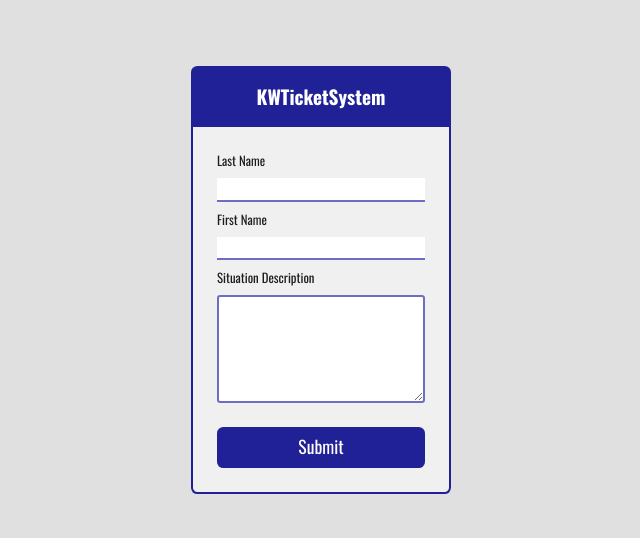
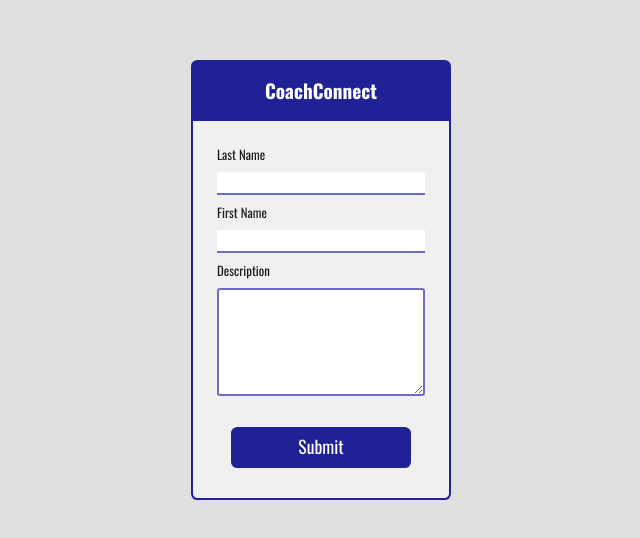
Before and after one commit to DFBDev/CoachConnect, a React (Vite) app: page / in a window 1280 px wide. Shown: the part 120-658 px from the top of the page, without its empty margins (319-959 px from the left). Built offline with nearby package versions, Linux system fonts and the light colour scheme.

Commit message:
Added submission indicator.

```diff
--- a/index.html
+++ b/index.html
@@ -2,9 +2,9 @@
 <html lang="en">
   <head>
     <meta charset="UTF-8" />
-    <link rel="icon" type="image/svg+xml" href="/vite.svg" />
+    <link rel="icon" type="image/svg+xml" href="/ccLogo.svg" />
     <meta name="viewport" content="width=device-width, initial-scale=1.0" />
-    <title>TicketSystem</title>
+    <title>CoachConnect</title>
     <link rel="preconnect" href="https://fonts.googleapis.com">
     <link rel="preconnect" href="https://fonts.gstatic.com" crossorigin>
     <link href="https://fonts.googleapis.com/css2?family=Oswald:wght@200..700&display=swap" rel="stylesheet">
--- a/src/App.css
+++ b/src/App.css
@@ -1,3 +1,12 @@
+@keyframes spin {
+  0% {
+      transform:rotate(0deg)
+  }
+  100% {
+      transform:rotate(360deg);
+  }
+}
+
 #formHeader {
   display:flex;
   justify-content:center;
@@ -46,6 +55,7 @@ input {
   font-family:Oswald;
   font-size:1.1rem;
   transition:all 0.1s ease-in-out;
+  min-width:180px;
 }
 #submitButton:hover {
   transform:scale(1.02);
@@ -59,3 +69,13 @@ input {
   border-radius:0.2rem;
   background-color:rgb(255, 255, 255);
 }
+#submitHolder {
+  display:flex;
+  justify-content:center;
+  align-items:center;
+  min-height:70px;
+  gap:0.6rem;
+}
+#loadingIcon {
+  animation:spin 0.6s infinite ease-in-out;
+}
--- a/src/App.tsx
+++ b/src/App.tsx
@@ -4,9 +4,11 @@ import { useEffect } from 'react'
 function App() {
   useEffect(() => {
     const formElement: HTMLFormElement | null = document.querySelector("#infoForm");
+    const submitButtonHolder: HTMLElement | null = document.querySelector("#submitHolder");
 
     formElement?.addEventListener("submit", async (event) => {
       event.preventDefault();
+      submitButtonHolder!.innerHTML = "Sending...<img id=\"loadingIcon\"src=\"./loadingIcon.svg\" width=\"20\"/>"
 
       const data: FormData | null = new FormData(formElement);
       const urlEncoded = new URLSearchParams();
@@ -17,6 +19,7 @@ function App() {
 
       const res = await fetch("https://ts-be.onrender.com/actions/T2zOwRu-iji-RinOje*h", {method: "POST", body: urlEncoded});
       formElement.reset();
+      submitButtonHolder!.innerHTML = "<input type=\"submit\" name=\"submitButton\" id=\"submitButton\"></input>";
 
       console.log(res);
     })
@@ -24,15 +27,17 @@ function App() {
 
   return (
     <>
-    <div id='formHeader'><h1>KWTicketSystem</h1></div>
+    <div id='formHeader'><h1>CoachConnect</h1></div>
     <form id="infoForm">
       <label htmlFor={"lastName"}>Last Name</label>
       <input type={"text"} name={"lastName"} id={'lastName'}></input>
       <label htmlFor={"firstName"}>First Name</label>
       <input type={"text"} name={"firstName"} id={'firstName'}></input>
-      <label htmlFor={"description"}>Situation Description</label>
+      <label htmlFor={"description"}>Description</label>
       <textarea id='description' name='description'></textarea>
-      <input type={"submit"} name={"submitButton"} id={"submitButton"}></input>
+      <div id='submitHolder'>
+        <input type={"submit"} name={"submitButton"} id={"submitButton"}></input>
+      </div>
     </form>
     </>
   )
```
Also changed, not shown: public/ccLogo.svg (added), public/loadingIcon.svg (added), 7 other files (tests, documents, lock files or other folders).
